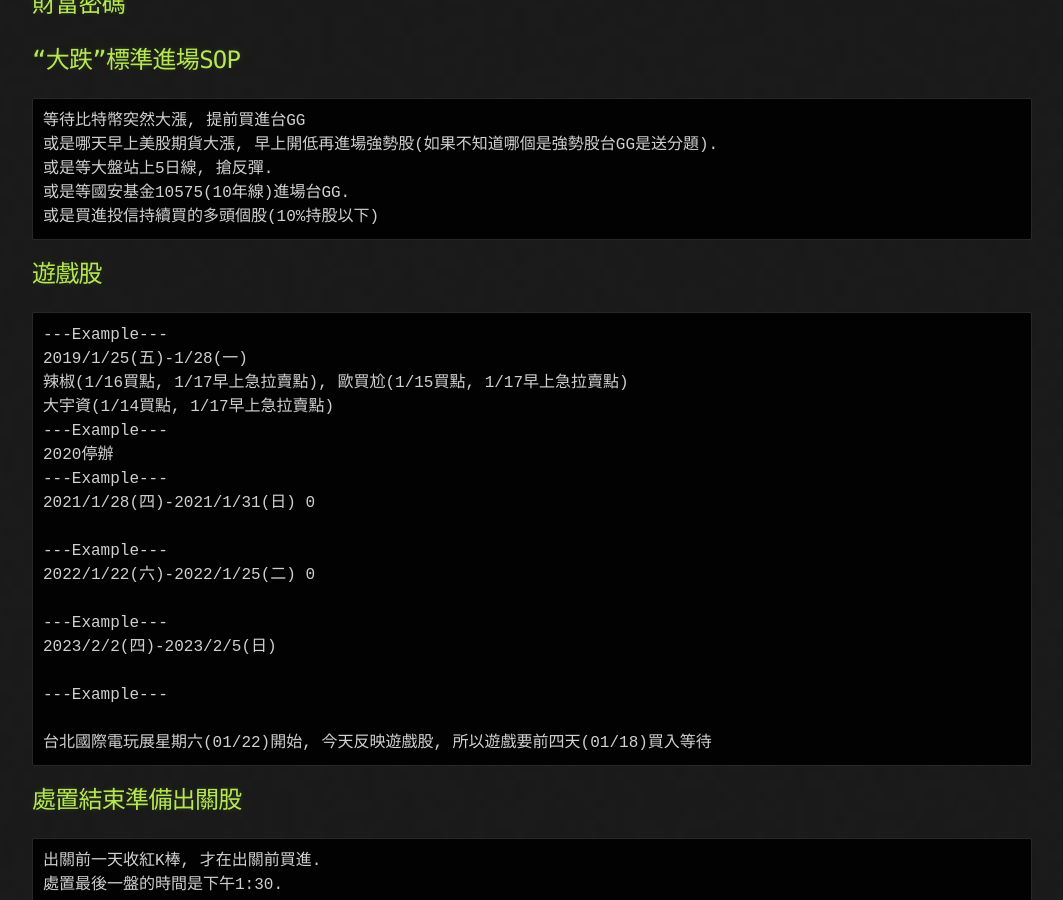
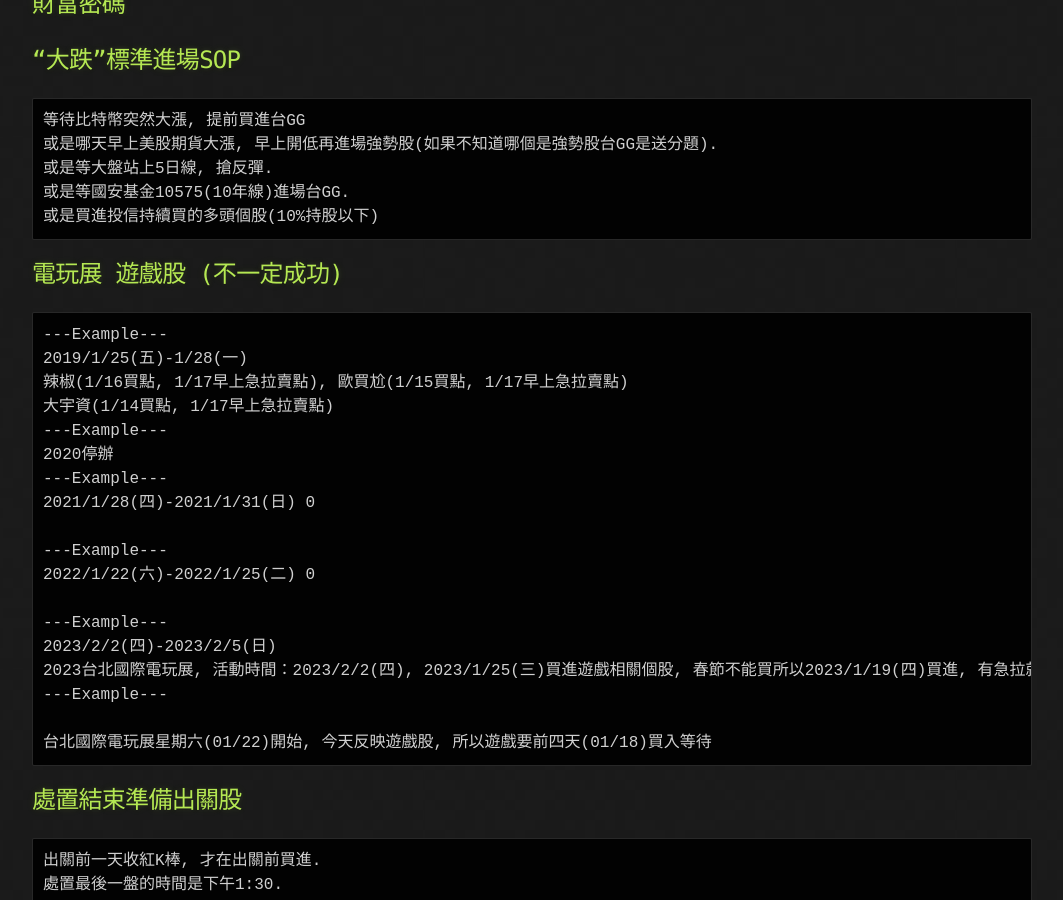
Before and after one commit to lepg5487/Stock_God, a Jekyll site: the page built from experience.md, in a window 1280 px wide and 900 px high, scrolled down 9439 px. Shown: the whole window, without its empty margins (108-1171 px from the left). Built offline with Jekyll 4.4.1, drawn with Linux system fonts in a browser that asks for light colours; our own code applies the rules of GitHub Pages for plain Markdown files.

Commit message:
Update experience.md

````diff
--- a/experience.md
+++ b/experience.md
@@ -403,7 +403,7 @@ IC設計 -> 晶圓代工 ->  IC封測 -> 電腦
 或是買進投信持續買的多頭個股(10%持股以下)
 ```
 
-## 遊戲股
+## 電玩展 遊戲股 (不一定成功)
 ```
 ---Example---
 2019/1/25(五)-1/28(一)
@@ -419,7 +419,7 @@ IC設計 -> 晶圓代工 ->  IC封測 -> 電腦
 
 ---Example---
 2023/2/2(四)-2023/2/5(日)
-
+2023台北國際電玩展, 活動時間：2023/2/2(四), 2023/1/25(三)買進遊戲相關個股, 春節不能買所以2023/1/19(四)買進, 有急拉就賣出.
 ---Example---
 
 台北國際電玩展星期六(01/22)開始, 今天反映遊戲股, 所以遊戲要前四天(01/18)買入等待
````
